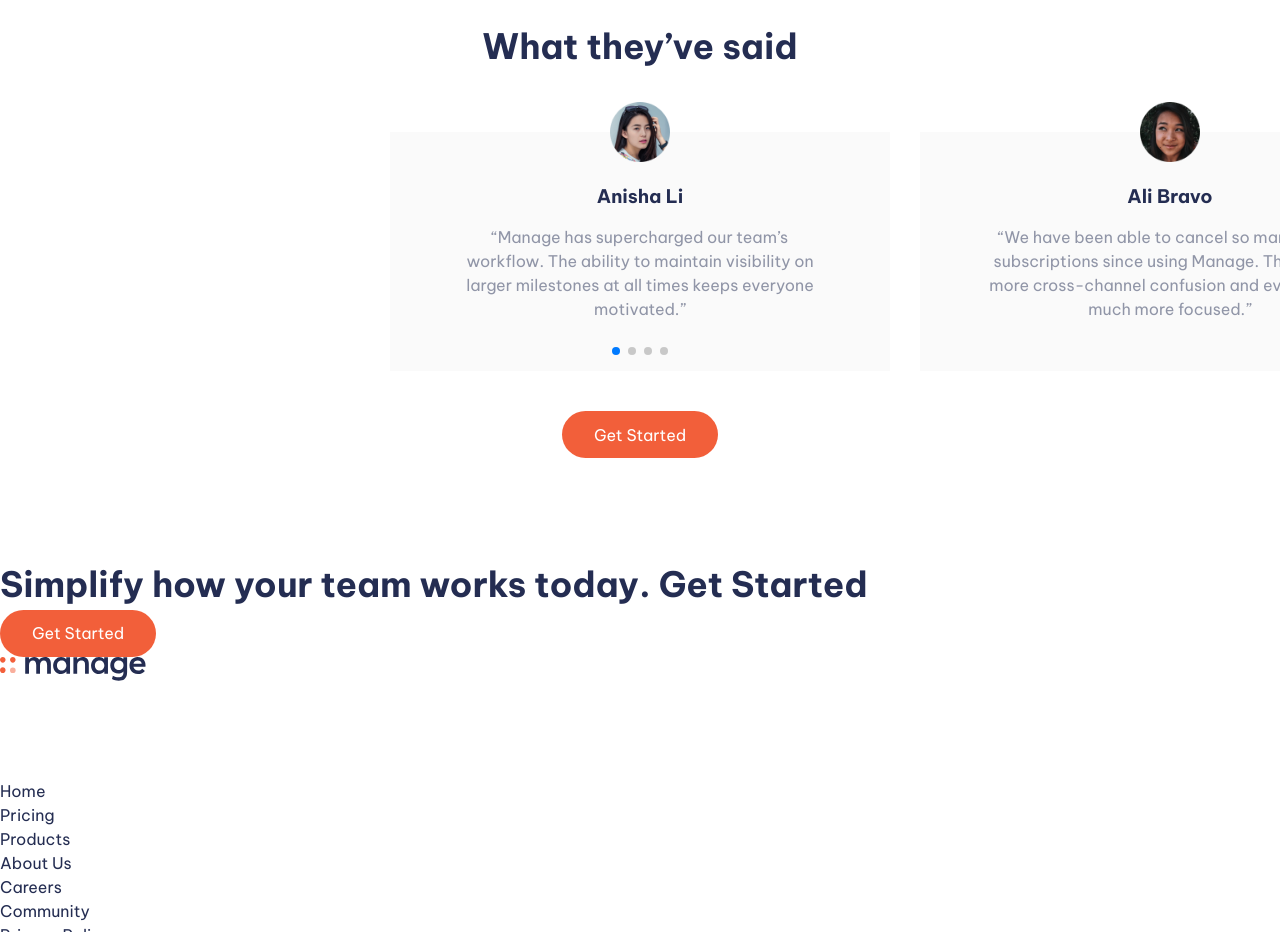
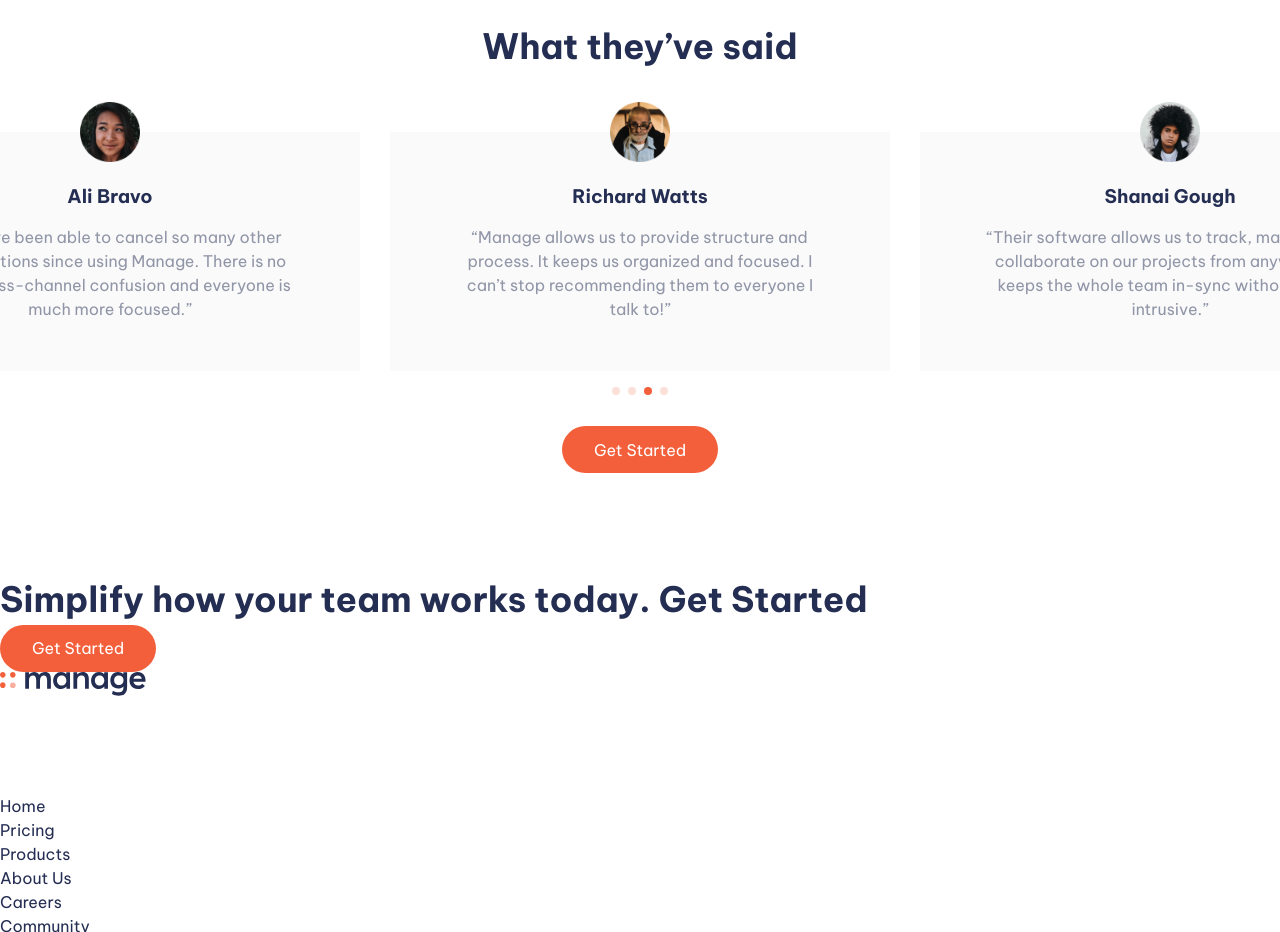
Before and after one commit to yacineKahlerras/manage-landing-page, a React (Create React App) app: page / in a window 1280 px wide. Shown: the part 1260-2192 px from the top of the page. Built offline with nearby package versions, Linux system fonts and the light colour scheme.

Commit message:
finished swiper settings

```diff
--- a/src/components/Reviews.js
+++ b/src/components/Reviews.js
@@ -7,8 +7,7 @@ import shanaiImg from "../images/avatar-shanai.png";
 import { Swiper, SwiperSlide } from "swiper/react";
 import "swiper/css";
 import "swiper/css/pagination";
-import "swiper/css/bundle";
-import { Pagination } from "swiper";
+import { Pagination, Autoplay } from "swiper";
 
 const reviewsContent = [
   {
@@ -64,8 +63,18 @@ export default function Reviews() {
       <h2>What they’ve said</h2>
       <div className="reviews-container">
         <Swiper
-          pagination={true}
-          modules={[Pagination]}
+          loop={true}
+          initialSlide={1}
+          autoplay={{
+            delay: 3000,
+            disableOnInteraction: false,
+          }}
+          grabCursor={true}
+          pagination={{
+            clickable: true,
+            bulletClass: "swiper-pagination-bullet bobo",
+          }}
+          modules={[Pagination, Autoplay]}
           centeredSlides={true}
           spaceBetween={30}
           slidesPerView="auto"
--- a/src/styles/componentsStyles/_reviews.scss
+++ b/src/styles/componentsStyles/_reviews.scss
@@ -10,19 +10,8 @@
   }
 
   .reviews-container {
-    margin-bottom: 4rem;
-  }
-
-  .reviews-container {
     width: 100%;
-
-    .swiper {
-      overflow: visible;
-    }
-
-    .swiper-slide {
-      width: min(80%, 50rem) !important;
-    }
+    margin-bottom: 5.5rem;
 
     .review {
       padding: 5rem 0rem;
@@ -49,3 +38,20 @@
     }
   }
 }
+
+// swiper
+.swiper {
+  overflow: visible;
+
+  .swiper-slide {
+    width: min(80%, 50rem) !important;
+  }
+
+  .bobo {
+    background: var(--Bright-Red);
+  }
+
+  .swiper-pagination-horizontal {
+    bottom: -3rem !important;
+  }
+}
```
